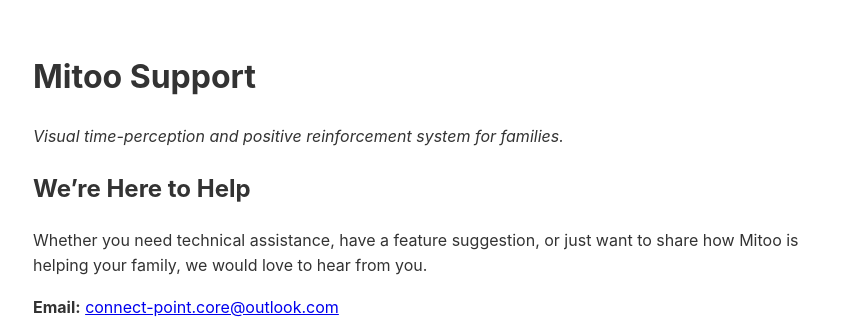
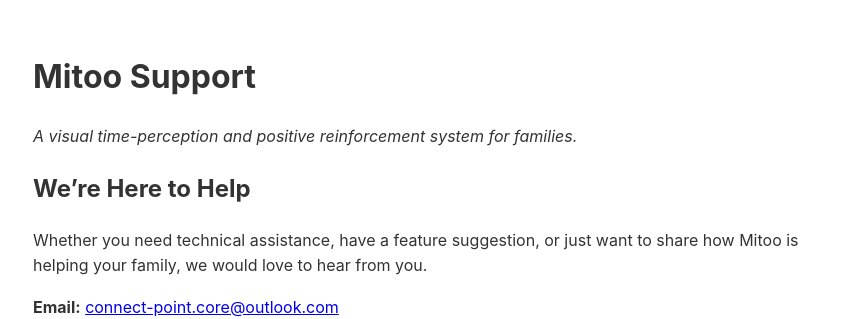
Before and after one commit to mitoostudio/mitoo-legal, a Jekyll site: the page built from support-en.md, in a window 1280 px wide. Shown: the top 319 px of the page, without its empty margins (207-1071 px from the left). Built offline with Jekyll 4.4.1, drawn with Linux system fonts in a browser that asks for light colours; our own code applies the rules of GitHub Pages for plain Markdown files.

```diff
--- a/support-en.md
+++ b/support-en.md
@@ -3,7 +3,7 @@ layout: default
 ---
 
 # Mitoo Support
-*Visual time-perception and positive reinforcement system for families.*
+*A visual time-perception and positive reinforcement system for families.*
 
 ## We're Here to Help
 
```
